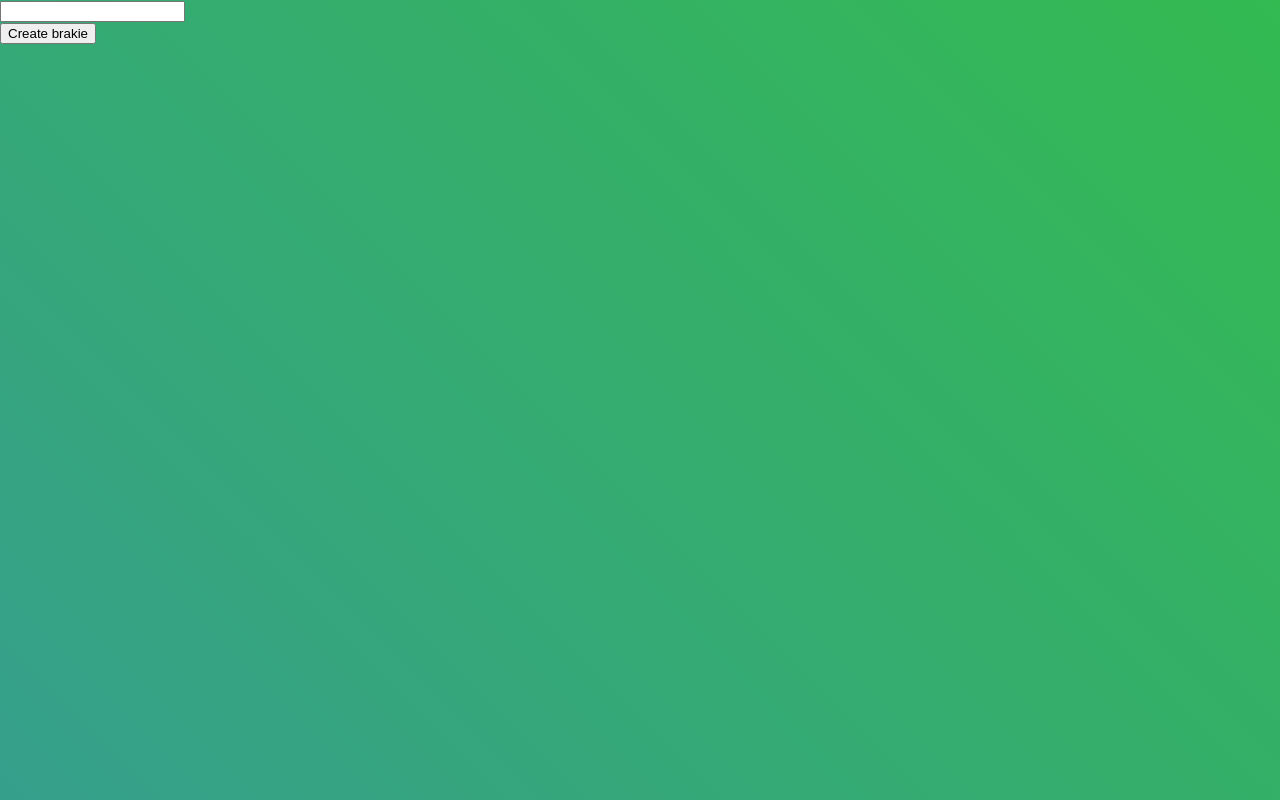
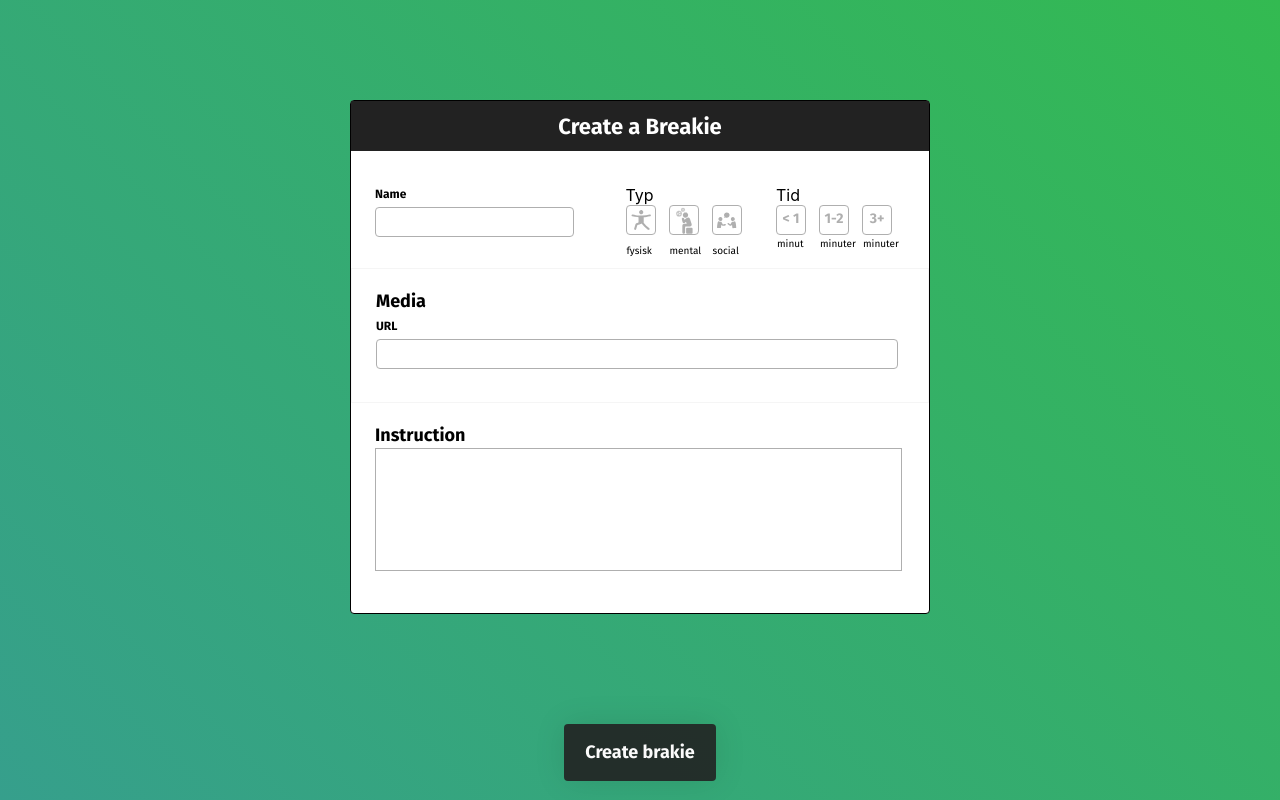
Before and after one commit to mohammadkhalaf/breakie, a React (Create React App) app in the folder breakie/: page /input in a window 1280 px wide. Built offline with nearby package versions, Linux system fonts and the light colour scheme.

Commit message:
add brakie page

```diff
--- a/breakie/src/App.css
+++ b/breakie/src/App.css
@@ -1,7 +1,7 @@
 .App {
   background: linear-gradient(225deg, #33ba51 0%, #369f8c 100%);
   height: 100vh;
-  margin: 0;
+  /* margin: 0; */
 }
 header {
   padding-top: 30px;
--- a/breakie/src/components/Form.tsx
+++ b/breakie/src/components/Form.tsx
@@ -14,7 +14,6 @@ const Form = () => {
   const [activity, setActivity] = useState('');
   const [isChecked, setChecked] = useState(false);
   const [time, setTime] = useState('');
-  const { getChosenData } = useContext(AppContext);
 
   const navigate = useNavigate();
 
@@ -29,14 +28,13 @@ const Form = () => {
     e.preventDefault();
     if (activity && time) {
       navigate('/breakie');
-      getChosenData(activity, time);
+      console.log(activity, time);
     } else {
       navigate('/manuall');
     }
   };
 
   return (
-    <div>
     <form className={classes.form} onSubmit={submitHandler}>
       <div className={classes.formHeader}>
         <h2>Breakie-typ</h2>
@@ -179,7 +177,6 @@ const Form = () => {
         {activity ? 'Random breakie' : 'Choose specific breakie'}
       </button>
     </form>
-    </div>
   );
 };
 
--- a/breakie/src/components/form.module.css
+++ b/breakie/src/components/form.module.css
@@ -1,7 +1,9 @@
 .form {
   height: 436px;
   width: 360px;
+
   border-radius: 4px;
+  margin: 100px auto;
 }
 .formHeader {
   background: rgba(34, 34, 34, 1);
--- a/breakie/src/index.css
+++ b/breakie/src/index.css
@@ -1,5 +1,8 @@
+* {
+  margin: 0;
+  box-sizing: border-box;
+}
 body {
-  margin: 0;
   font-family: -apple-system, BlinkMacSystemFont, 'Segoe UI', 'Roboto', 'Oxygen',
     'Ubuntu', 'Cantarell', 'Fira Sans', 'Droid Sans', 'Helvetica Neue',
     sans-serif;
--- a/breakie/src/pages/InputBrakie.jsx
+++ b/breakie/src/pages/InputBrakie.jsx
@@ -1,25 +1,204 @@
 import React, { useState } from 'react';
+import mental from '../assets/mental.svg';
+import mentalactive from '../assets/mentalactive.svg';
+import pic from '../assets/pic.svg';
+import picactive from '../assets/picactive.svg';
+import social from '../assets/social.svg';
+import socialactive from '../assets/socialactive.svg';
 import classes from './InputBrakie.module.css';
 
 const InputBrakie = () => {
-  const [test, setTest] = useState('');
+  const [activity, setActivity] = useState('');
+  const [isChecked, setChecked] = useState(false);
+  const [time, setTime] = useState('');
+
   const changeHandler = (e) => {
-    setTest(e.target.value);
+    setActivity(e.target.value);
   };
+  const timeHandler = (e) => {
+    setTime(e.target.value);
+  };
+
   const submitHandler = (e) => {
     e.preventDefault();
-    console.log('s');
+    if (activity && time) {
+      console.log(activity, time);
+    }
   };
 
   return (
     <>
-      <div>
-        <form onSubmit={submitHandler} className={classes.form}>
-          <div className={classes['form-container']}>
-            <input type='text' onChange={changeHandler} value={test} />
+      <div className={classes.form}>
+        <form onSubmit={submitHandler}>
+          <div className={classes.header}>
+            <h2>Create a Breakie</h2>
           </div>
-          <button type='submit'>Create brakie</button>
+          <div className={classes['input-fields']}>
+            <div>
+              <label className={classes.nameLabel}>
+                <span>Name</span>
+                <input type='text' />
+              </label>
+            </div>
+            <div className={classes.typeContainer}>
+              <span>Typ</span>
+
+              <div className={classes.activities}>
+                <div
+                  className={
+                    activity === 'fysisk'
+                      ? `${classes.formcontrol} ${classes.active} `
+                      : classes.formcontrol
+                  }
+                >
+                  <label htmlFor='fysisk'>
+                    <input
+                      checked={isChecked}
+                      type='checkbox'
+                      id='fysisk'
+                      onChange={changeHandler}
+                      name='activity'
+                      value='fysisk'
+                    />
+                    <img src={activity === 'fysisk' ? picactive : pic} alt='' />
+                    <span>fysisk</span>
+                  </label>
+                </div>
+                <div
+                  className={
+                    activity === 'mental'
+                      ? `${classes.formcontrol} ${classes.active} `
+                      : classes.formcontrol
+                  }
+                >
+                  <label htmlFor='mental'>
+                    <input
+                      checked={isChecked}
+                      type='checkbox'
+                      id='mental'
+                      onChange={changeHandler}
+                      name='activity'
+                      value='mental'
+                    />
+                    <img
+                      src={activity === 'mental' ? mentalactive : mental}
+                      alt=''
+                    />
+                    <span>mental</span>
+                  </label>
+                </div>
+                <div
+                  className={
+                    activity === 'social'
+                      ? `${classes.formcontrol} ${classes.active} `
+                      : classes.formcontrol
+                  }
+                >
+                  <label htmlFor='social'>
+                    <input
+                      checked={isChecked}
+                      type='checkbox'
+                      id='social'
+                      onChange={changeHandler}
+                      value='social'
+                      name='social'
+                    />
+                    <img
+                      src={activity === 'social' ? socialactive : social}
+                      alt=''
+                    />
+                    <span>social</span>
+                  </label>
+                </div>
+              </div>
+            </div>
+            <div>
+              <span>Tid</span>
+              <div className={classes.activities}>
+                <div
+                  className={
+                    time === '1'
+                      ? `${classes.formcontrol} ${classes.active} `
+                      : classes.formcontrol
+                  }
+                >
+                  <label htmlFor='1' className={classes.tidinfo}>
+                    <input
+                      type='checkbox'
+                      checked={isChecked}
+                      id='1'
+                      onChange={timeHandler}
+                      value='1'
+                      name='1'
+                    />
+                    <div>
+                      <p> &#60; 1</p>
+                    </div>
+                    <span>minut</span>
+                  </label>
+                </div>
+                <div
+                  className={
+                    time === '2'
+                      ? `${classes.formcontrol} ${classes.active} `
+                      : classes.formcontrol
+                  }
+                >
+                  <label htmlFor='2' className={classes.tidinfo}>
+                    <input
+                      type='checkbox'
+                      checked={isChecked}
+                      id='2'
+                      onChange={timeHandler}
+                      value='2'
+                      name='2'
+                    />
+                    <div>
+                      <p> 1-2</p>
+                    </div>
+                    <span>minuter</span>
+                  </label>
+                </div>
+                <div
+                  className={
+                    time === '3'
+                      ? `${classes.formcontrol} ${classes.active} `
+                      : classes.formcontrol
+                  }
+                >
+                  <label htmlFor='3' className={classes.tidinfo}>
+                    <input
+                      type='checkbox'
+                      checked={isChecked}
+                      id='3'
+                      onChange={timeHandler}
+                      value='3'
+                      name='3'
+                    />
+                    <div>
+                      <p>3+</p>
+                    </div>
+                    <span>minuter</span>
+                  </label>
+                </div>
+              </div>
+            </div>
+          </div>
+          <div className={classes.mediaContainer}>
+            <h2>Media</h2>
+            <label className={classes.nameLabel}>
+              <span>URL</span>
+              <input type='url' />
+            </label>
+          </div>
+          <div className={classes.instructionContainer}>
+            <h2>Instruction</h2>
+            <textarea></textarea>
+          </div>
         </form>
+        <button onClick={submitHandler} type='submit'>
+          Create brakie
+        </button>
       </div>
     </>
   );
--- a/breakie/src/pages/InputBrakie.module.css
+++ b/breakie/src/pages/InputBrakie.module.css
@@ -0,0 +1,173 @@
+.form {
+  display: flex;
+  flex-direction: column;
+
+  height: 100vh;
+}
+form {
+  margin: 100px auto;
+  background: rgba(255, 255, 255, 1);
+
+  border: 1px solid black;
+  width: 580px;
+
+  border-radius: 4px;
+}
+
+.header {
+  background: rgba(34, 34, 34, 1);
+  height: 50px;
+  display: flex;
+  align-items: center;
+  justify-content: center;
+  font-family: Fira Sans;
+}
+.header h2 {
+  font-size: 22px;
+  font-weight: 700;
+  line-height: 25px;
+  letter-spacing: 0em;
+  color: rgba(255, 255, 255, 1);
+}
+
+.input-fields {
+  display: flex;
+  align-items: center;
+  justify-content: space-between;
+  padding: 5px 24px;
+  height: 117px;
+}
+.nameLabel {
+  display: flex;
+  flex-direction: column;
+  margin-right: 30px;
+}
+.nameLabel span {
+  font-family: Fira Sans;
+  font-size: 12px;
+  font-weight: 700;
+  line-height: 25px;
+  letter-spacing: 0em;
+}
+.nameLabel input {
+  width: 199px;
+  height: 30px;
+  border: 0.8px solid rgba(175, 175, 175, 1);
+  border-radius: 4px;
+}
+.nameLabel input:focus {
+  outline: none;
+}
+.nameLabel input[type='text'] {
+  font-family: Fira Sans;
+  font-size: 12px;
+  font-weight: 700;
+  line-height: 25px;
+  letter-spacing: 0em;
+  text-align: left;
+  padding-left: 10px;
+}
+
+input[type='checkbox'] {
+  display: none;
+}
+.activities {
+  /* height: 132px; */
+  display: flex;
+}
+
+.formcontrol {
+  flex-grow: 1;
+  background-color: white;
+  border: 1px solid #afafaf;
+  position: relative;
+  border-radius: 4px;
+  height: 30px;
+  width: 30px;
+  margin-right: 13px;
+}
+
+.formcontrol img {
+  width: 100%;
+}
+.formcontrol span {
+  font-family: Fira Sans;
+  font-size: 10px;
+  font-weight: 400;
+  line-height: 25px;
+  letter-spacing: 0em;
+  text-align: center;
+}
+.active {
+  background: rgba(175, 175, 175, 1);
+}
+/* .tidinfo span {
+  position: absolute;
+  left: 16.13%;
+  right: 14.75%;
+
+  bottom: 14.68%;
+} */
+.tidinfo p {
+  font-family: Fira Sans;
+  font-size: 14px;
+  font-style: normal;
+  font-weight: 700;
+  line-height: 25px;
+  text-align: center;
+  color: rgba(175, 175, 175, 1);
+}
+
+.active p {
+  color: white;
+}
+.mediaContainer {
+  height: 135px;
+  border: 1px solid rgba(0, 0, 0, 0.04);
+  padding: 20px 0px 27px 24px;
+}
+.mediaContainer h2 {
+  font-family: Fira Sans;
+  font-size: 18px;
+  font-weight: 700;
+  line-height: 25px;
+  color: rgba(0, 0, 0, 1);
+}
+.mediaContainer input {
+  width: 100%;
+}
+.instructionContainer {
+  padding: 20px 27px 27px 24px;
+  height: 210px;
+}
+.instructionContainer h2 {
+  font-family: Fira Sans;
+  font-size: 18px;
+  font-weight: 700;
+  line-height: 25px;
+  letter-spacing: 0em;
+  text-align: left;
+}
+.instructionContainer textarea {
+  width: 100%;
+  border: 0.8px solid rgba(175, 175, 175, 1);
+  height: 123px;
+  resize: none;
+}
+
+.form button {
+  width: 152px;
+  margin: 10px auto;
+  padding: 16px;
+  background: rgba(34, 34, 34, 0.9);
+  box-shadow: 0px 0px 32px rgba(0, 0, 0, 0.1);
+  font-family: Fira Sans;
+  font-size: 18px;
+  font-weight: 700;
+  line-height: 25px;
+  letter-spacing: 0em;
+  text-align: center;
+  border: none;
+  border-radius: 4px;
+  color: rgba(251, 251, 251, 1);
+}
--- a/breakie/src/pages/home.module.css
+++ b/breakie/src/pages/home.module.css
@@ -1,6 +1,5 @@
 .home {
   display: flex;
-  justify-content: center;
-  align-items: center;
-  height: 100 vh;
+
+  height: 100vh;
 }
```
Lines whose indentation alone changed are shown as unchanged.
